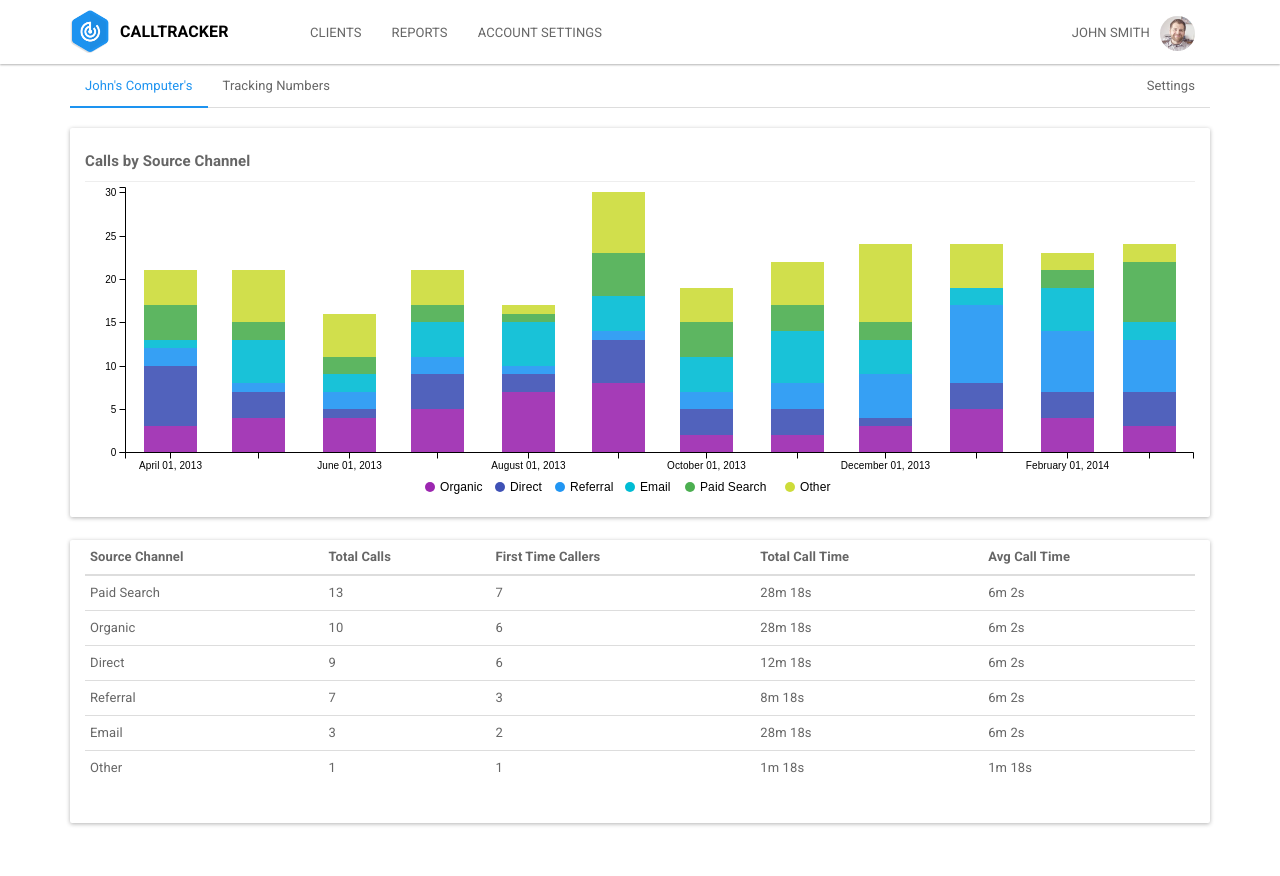
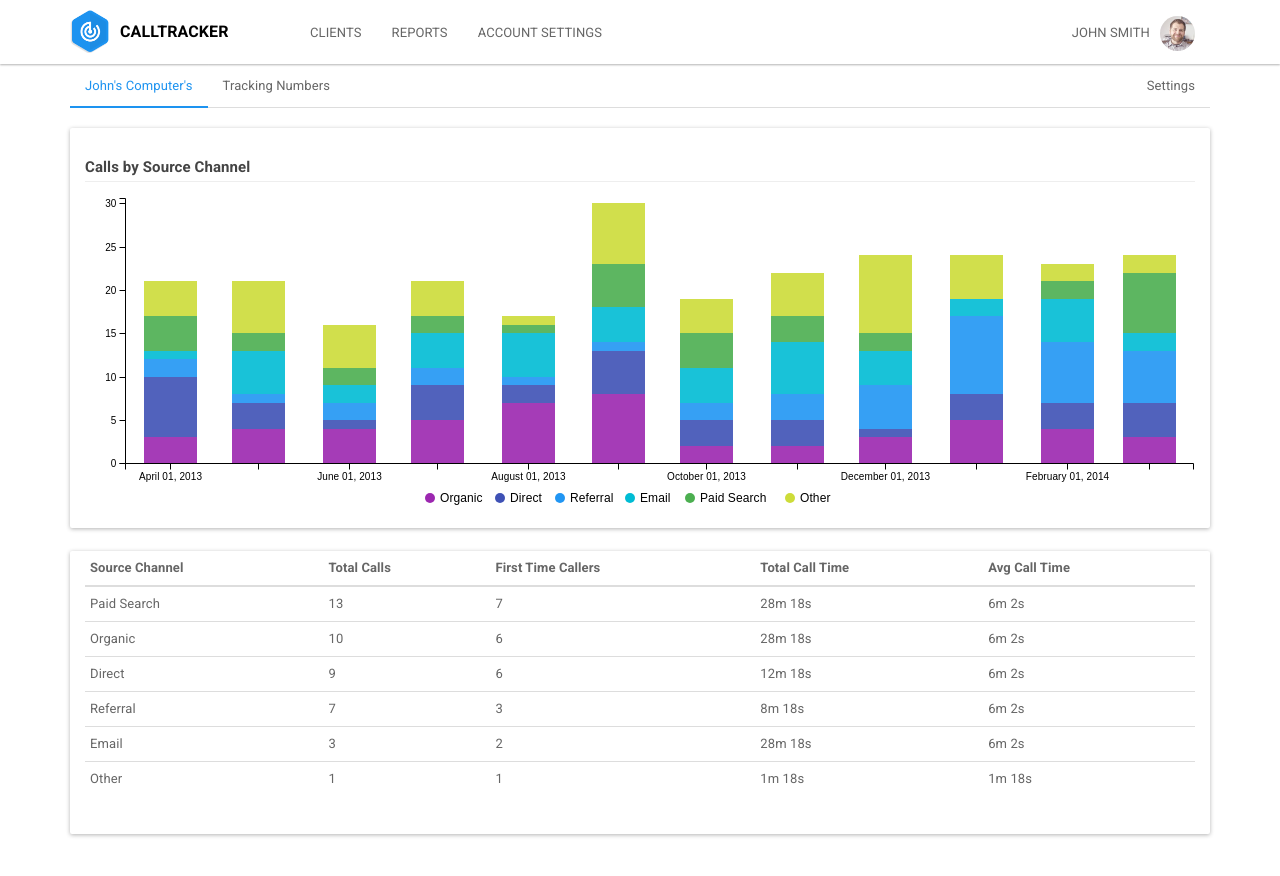
Before and after one commit to sumonst21/calltrackerio-site, a Jekyll site: the page built from report-source-channel.html, in a window 1280 px wide. Shown: the top 876 px of the page. Built offline with Jekyll 4.4.1, drawn with Linux system fonts in a browser that asks for light colours.

Commit message:
fix title style

```diff
--- a/report-source-channel.html
+++ b/report-source-channel.html
@@ -43,8 +43,9 @@ sitemap: false
                         <div class="panel-body" id="leadsMain">
                           <div class="row">
                             <div class="col-md-12">
-                              <div class="chart-title">
-                                Calls by Source Channel</div>
+                              <div>
+                                <h5 class="chart-title">Calls by Source Channel</h5>
+                                </div>
                               <div id="callsbychannel"></div>
                             </div>
                           </div>
```
